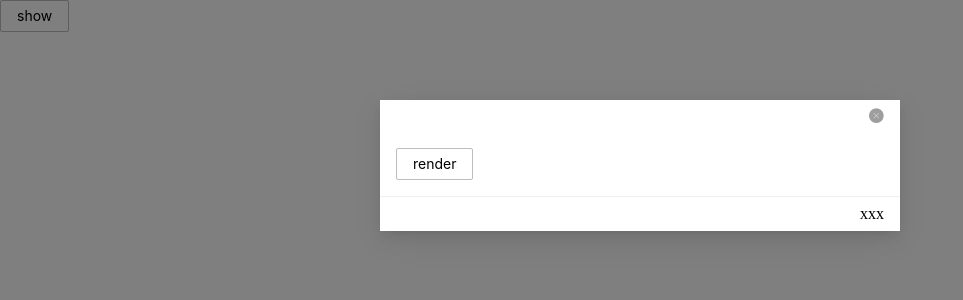
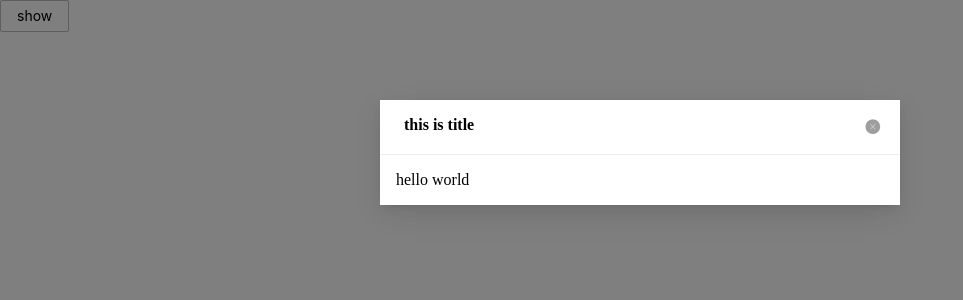
Before and after one commit to wicked-knife/reactify, a React (Create React App) app: page / in a window 1280 px wide. Both pictures are taken after a click on the button "show". Shown: the top 300 px of the page, without its empty margins (0-963 px from the left). Built offline with nearby package versions, Linux system fonts and the light colour scheme.

Commit message:
update modal functional call config

```diff
--- a/src/App.tsx
+++ b/src/App.tsx
@@ -1,25 +1,17 @@
-import React, { useRef, useState } from 'react'
-import Modal, {RefInterface} from './components/modal'
+import React, { } from 'react'
+import Modal, {} from './components/modal'
 import Button from './components/button'
 import './styles/index.scss'
 
 const App: React.FC = () => {
-  const [v, setV] = useState(false)
-  const re = useRef<RefInterface>(null)
-
-  const testRef = () => {
-    re.current!.closeModal()
+  const showModal = () => {
+    Modal.show(
+      {content: <div>hello world</div>,
+        title: 'this is title'
+      }).then(() => console.log('modal render'))
   }
-
   return <div>
-    <Button onClick={() => setV(true)}>show</Button>
-    <Modal visible={v} onClose={() => setV(false)} ref={re}>
-      <Button onClick={testRef}>render</Button>
-      <div style={{}}></div>
-      <Modal.Footer>
-        xxx
-      </Modal.Footer>
-    </Modal>
+    <Button onClick={showModal}>show</Button>
   </div>
 }
 
--- a/src/components/modal/base-modal.tsx
+++ b/src/components/modal/base-modal.tsx
@@ -5,7 +5,7 @@ import React, {
   ForwardRefRenderFunction,
   useImperativeHandle,
   ReactNode,
-  FunctionComponentElement,
+  FunctionComponentElement
 } from 'react'
 import { CSSTransition } from 'react-transition-group'
 import Icon from '../icon'
@@ -31,11 +31,13 @@ export interface RefInterface {
 
 const wrapModalContent = (children: ReactNode) => {
   return (
-    <div className="rf-modal-body">
+    <div className='rf-modal-body'>
       {React.Children.map(children, (child) => {
-        if (
-          !(child as FunctionComponentElement<HTMLElement>).type.displayName
-        ) {
+        const childElement = child as FunctionComponentElement<HTMLElement>
+        if(typeof childElement === 'string') {
+          return child
+        }
+        if(childElement.type && childElement.type.displayName !== 'ModalFooter') {
           return child
         }
         return null
@@ -47,10 +49,8 @@ const wrapModalContent = (children: ReactNode) => {
 const wrapModalFooter = (children: ReactNode) => {
   let footerVisible = false
   const childElements = React.Children.map(children, (child) => {
-    if (
-      (child as FunctionComponentElement<HTMLElement>).type.displayName ===
-      'ModalFooter'
-    ) {
+    const childElement = child as FunctionComponentElement<HTMLElement>
+    if ( childElement.type && childElement.type.displayName === 'ModalFooter') {
       footerVisible = true
       return child
     }
--- a/src/components/modal/modal.scss
+++ b/src/components/modal/modal.scss
@@ -69,6 +69,9 @@ div.rf-modal-root {
     .rf-modal-body{
       box-sizing: border-box;
       padding: 16px;
+      &.no-title{
+        padding: 0 16px 16px 16px;
+      }
     }
     .rf-modal-footer{
       border-top: 1px solid $grey-lighten-3;
--- a/src/components/modal/modal.tsx
+++ b/src/components/modal/modal.tsx
@@ -60,8 +60,16 @@ interface ModalFunctionCallOptions {
   content?: ReactNode
   className?: string
   onClose?: () => void
+  onExited?: () => void
   maskClosable?: boolean
+  title?: string
   //TODO:
+}
+
+const ModalFunctionCallDefaults: ModalFunctionCallOptions = {
+  maskClosable: true,
+  onClose: () => {},
+  onExited: () => {}
 }
 
 interface ModalInfoOptions extends ModalFunctionCallOptions {
@@ -69,24 +77,34 @@ interface ModalInfoOptions extends ModalFunctionCallOptions {
 }
 
 export interface ModalInterface extends ForwardRefExoticComponent<ModalProps & RefAttributes<RefInterface>> {
-  show: (opt: ModalInfoOptions) => Promise<boolean>
-  info: (opt: ModalInfoOptions) => Promise<boolean>
+  show: (opt: ModalInfoOptions | string) => Promise<boolean>
+  info: (opt: ModalInfoOptions | string) => Promise<boolean>
   Footer: typeof Footer
 }
 
 const Modal = forwardRef<RefInterface, ModalProps>(MainModal) as ModalInterface
 
+const normalizeConfig = (config:ModalFunctionCallOptions | string) : ModalFunctionCallOptions => {
+  if(typeof config === 'string') {
+    return {...ModalFunctionCallDefaults, content: config}
+  }
+  return {...ModalFunctionCallDefaults, ...config}
+}
+
 Modal.show = Modal.info = (config) => {
-  return new Promise((resolve, reject) => {
+  const mergedConfig = normalizeConfig(config)
+  return new Promise((resolve) => {
     let wrapper: HTMLElement | null = document.createElement('div')
     document.body.appendChild(wrapper)
     const unmountHandler = () => {
       unmountComponent(wrapper!)
       wrapper = null
+      mergedConfig.onExited!()
     }
     ReactDOM.render(
-      <BaseModal visible={true} onExited={unmountHandler} />,
-      wrapper
+    <BaseModal visible={true} {...mergedConfig} onExited={unmountHandler} >{mergedConfig.content}</BaseModal>,
+      wrapper,
+      resolve
     )
   })
 }
```
Also changed, not shown: 1 other file (tests, documents, lock files or other folders).
